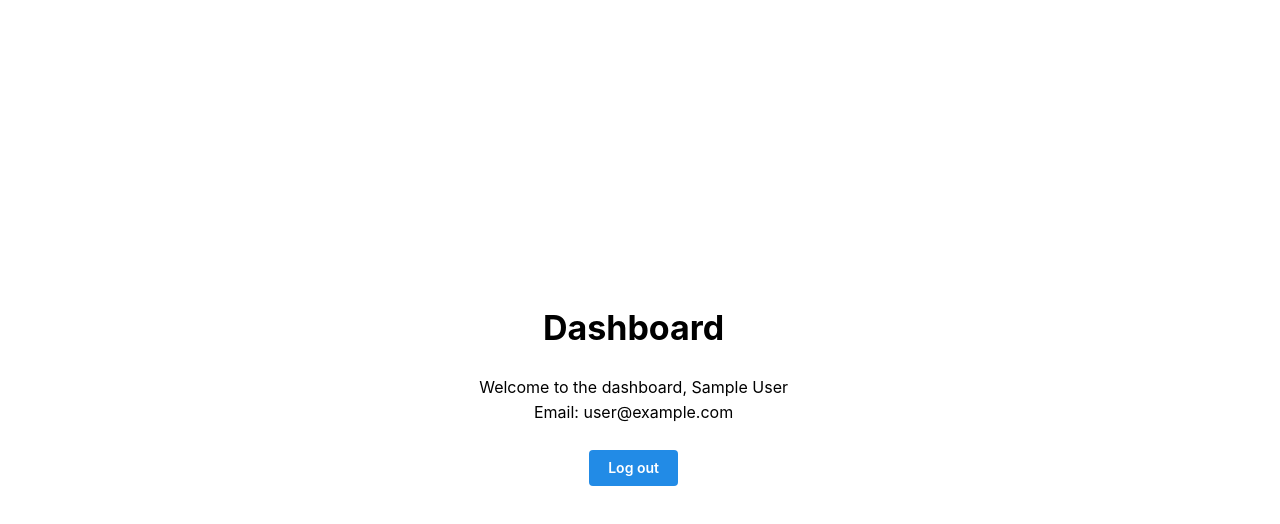
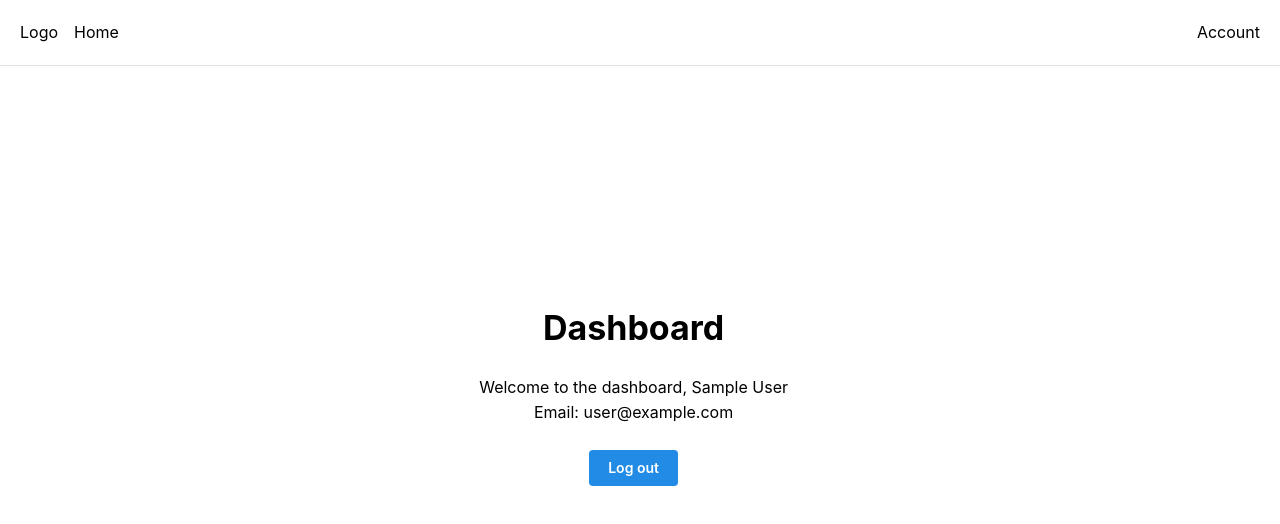
Before and after one commit to TrishaCarter/IR-Website, a Next.js app: page /dashboard in a window 1280 px wide. Shown: the top 524 px of the page. Built offline with nearby package versions, Linux system fonts and the light colour scheme; no server answers; sample sign-in values are in the browser's storage.

Commit message:
Add initial working navbar

```diff
--- /dev/null
+++ b/components/Navbar.js
@@ -0,0 +1,13 @@
+import { Flex, Group, Image, Text } from "@mantine/core"
+
+export default function Navbar() {
+    return (
+        <Flex justify={"space-between"} align={"center"} w={"100%"} p={"lg"}>
+            <Group>
+                <Text>Logo</Text>
+                <Text>Home</Text>
+            </Group>
+            <Text>Account</Text>
+        </Flex>
+    )
+}
--- a/pages/dashboard/index.js
+++ b/pages/dashboard/index.js
@@ -1,9 +1,11 @@
 
-import { Button, Center, Flex, Text, Title } from "@mantine/core"
+import { AppShell, Button, Center, Flex, Text, Title, Header, Group, Anchor } from "@mantine/core"
 import { auth } from "../../firebase"
 import { useEffect, useState } from "react"
 import { useRouter } from "next/router"
 import { getAuth, signOut } from "firebase/auth";
+import Navbar from "../../components/Navbar";
+
 
 export default function DashboardPage() {
     let router = useRouter();
@@ -37,7 +39,13 @@ export default function DashboardPage() {
         }
     }
 
-    return <Center w={"99vw"} h={"99vh"} flex={"column"}>
+    return <AppShell>
+        <AppShell.Header>
+            <Navbar />
+        </AppShell.Header>
+
+        <AppShell.Main>
+            <Center w={"99vw"} h={"99vh"} flex={"column"}>
                 <Flex direction={"column"} align={"center"}>
                     <Title order={1}>Dashboard</Title>
 
@@ -51,4 +59,6 @@ export default function DashboardPage() {
                     <Button align="center" onClick={handleLogout}>Log out</Button>
                 </Flex>
             </Center>
+        </AppShell.Main>
+    </AppShell>
 }
--- a/pages/login/index.js
+++ b/pages/login/index.js
@@ -1,5 +1,5 @@
-import { useState } from 'react';
-import { TextInput, PasswordInput, Button, Checkbox, Group, Anchor, Divider, Box, Text, Center, Stack, Title } from '@mantine/core';
+import { useEffect, useState } from 'react';
+import { TextInput, PasswordInput, Button, Checkbox, Group, Anchor, Header, Divider, Box, Text, Center, Stack, Title } from '@mantine/core';
 import { IconMail, IconLock, IconBrandGoogle } from '@tabler/icons-react';
 import { signInWithEmailAndPassword, signInWithPopup } from 'firebase/auth';
 import { auth, googleProvider } from '../../firebase';
```
Also changed, not shown: components/ColorSchemeToggle/ColorSchemeToggle.tsx (deleted, +0 -13 lines), components/Welcome/Welcome.module.css (deleted, +0 -10 lines), components/Welcome/Welcome.tsx (deleted, +0 -23 lines), 2 other files (tests, documents, lock files or other folders). Lines whose indentation alone changed are shown as unchanged.
